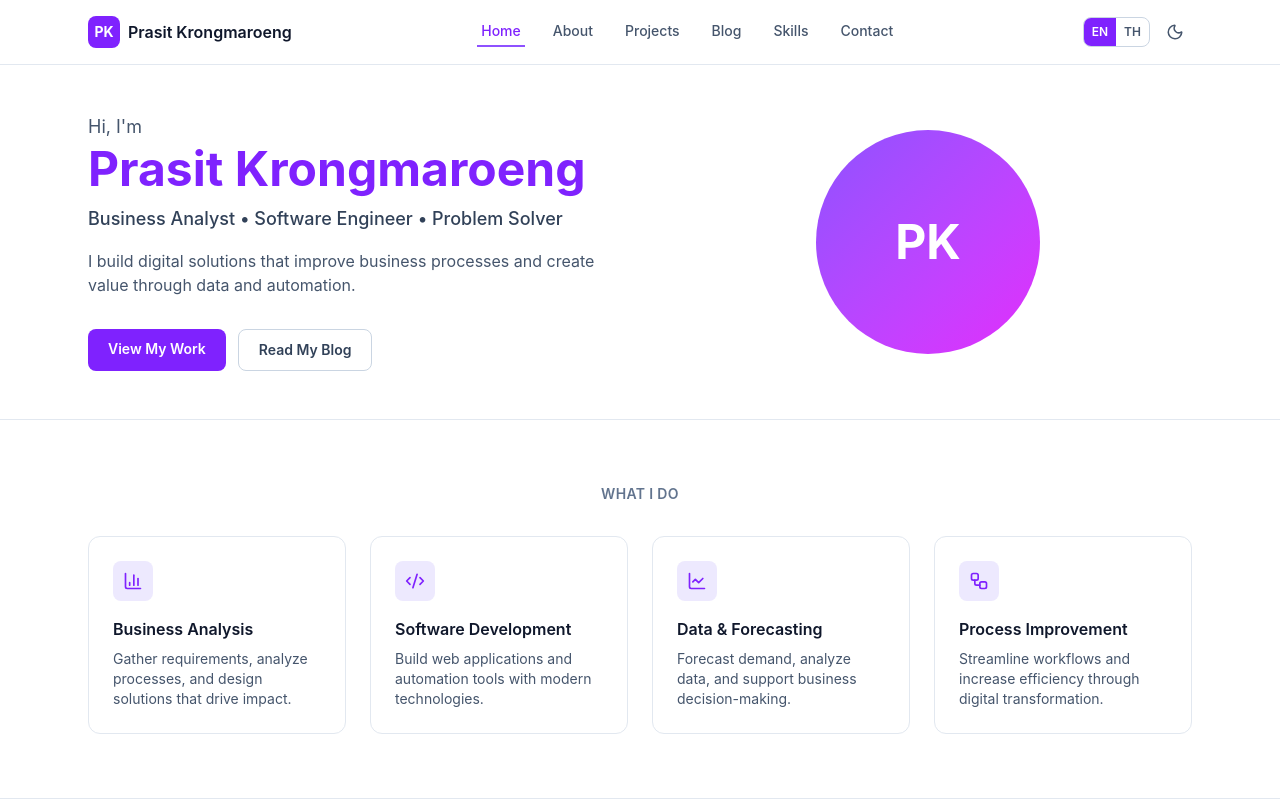
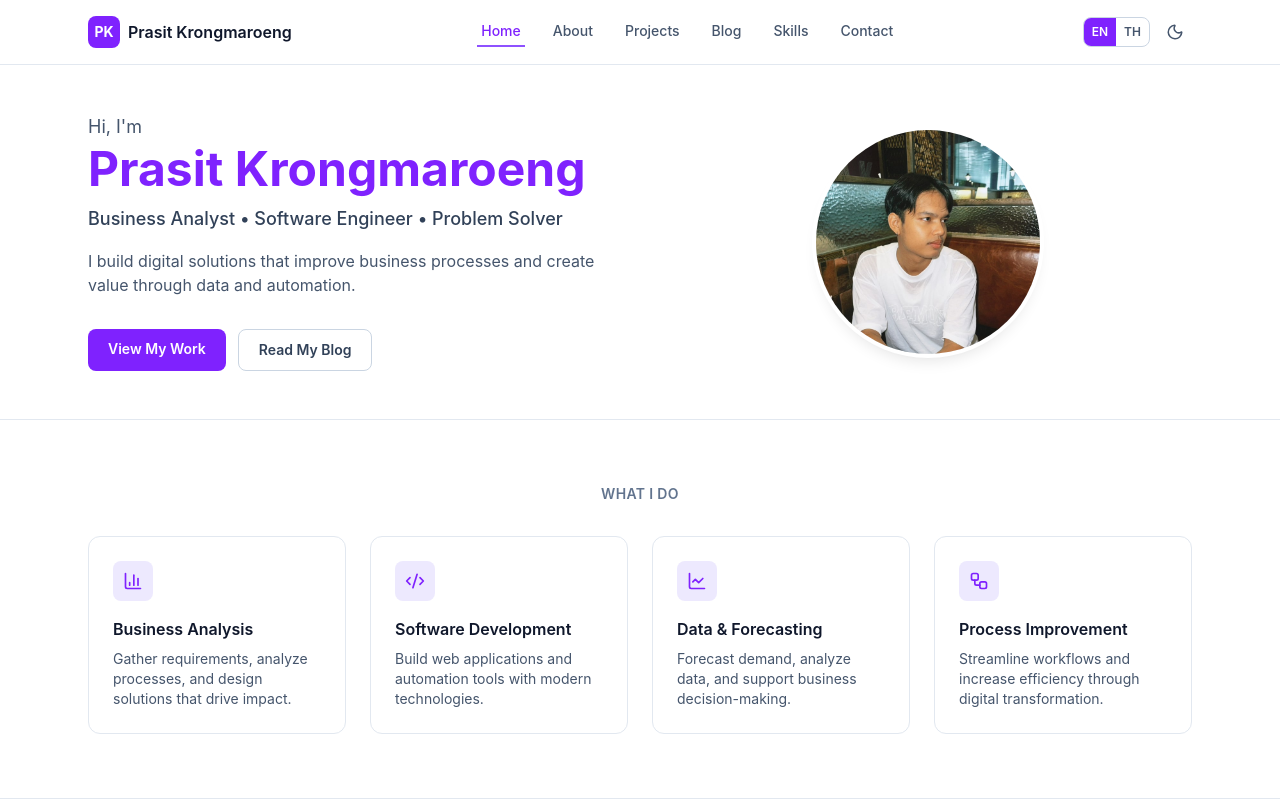
Before and after one commit to bxstonpk/portfolio-blog, a React (Vite) app: page / in a window 1280 px wide. Shown: the top 800 px of the page. Built offline with nearby package versions, Linux system fonts and the light colour scheme.

Commit message:
add profile picture

```diff
--- a/blogs/draft/forecasting-in-manufacturing-my-approach.md
+++ b/blogs/draft/forecasting-in-manufacturing-my-approach.md
@@ -1,6 +1,6 @@
 ---
 title: "Forecasting in Manufacturing: My Approach"
-date: "2026-04-28"
+date: "2026-09-11"
 category: "Business"
 tags:
   - Data Analysis
--- a/src/pages/About.jsx
+++ b/src/pages/About.jsx
@@ -15,9 +15,11 @@ export default function About() {
       <Container className="py-14">
         <div className="grid gap-10 md:grid-cols-[280px_1fr]">
           <aside className="space-y-5">
-            <div className="flex h-40 w-40 items-center justify-center rounded-2xl bg-gradient-to-br from-violet-500 to-fuchsia-500 text-4xl font-bold text-white">
-              {site.initials}
-            </div>
+            <img
+              src="/images/profile.jpg"
+              alt={site.name}
+              className="h-40 w-40 rounded-2xl object-cover shadow-lg"
+            />
             <div>
               <h2 className="text-xl font-semibold">{site.name}</h2>
               <p className="text-sm text-slate-600 dark:text-slate-400">{pick(site.role, lang)}</p>
--- a/src/pages/Home.jsx
+++ b/src/pages/Home.jsx
@@ -47,9 +47,11 @@ export default function Home() {
             </div>
           </div>
           <div className="flex justify-center">
-            <div className="flex h-40 w-40 items-center justify-center rounded-full bg-gradient-to-br from-violet-500 to-fuchsia-500 text-5xl font-bold text-white sm:h-56 sm:w-56">
-              {site.initials}
-            </div>
+            <img
+              src="/images/profile.jpg"
+              alt={site.name}
+              className="h-40 w-40 rounded-full object-cover shadow-lg ring-4 ring-white sm:h-56 sm:w-56 dark:ring-slate-800"
+            />
           </div>
         </Container>
       </section>
```
Also changed, not shown: public/images/profile.jpg (added).
